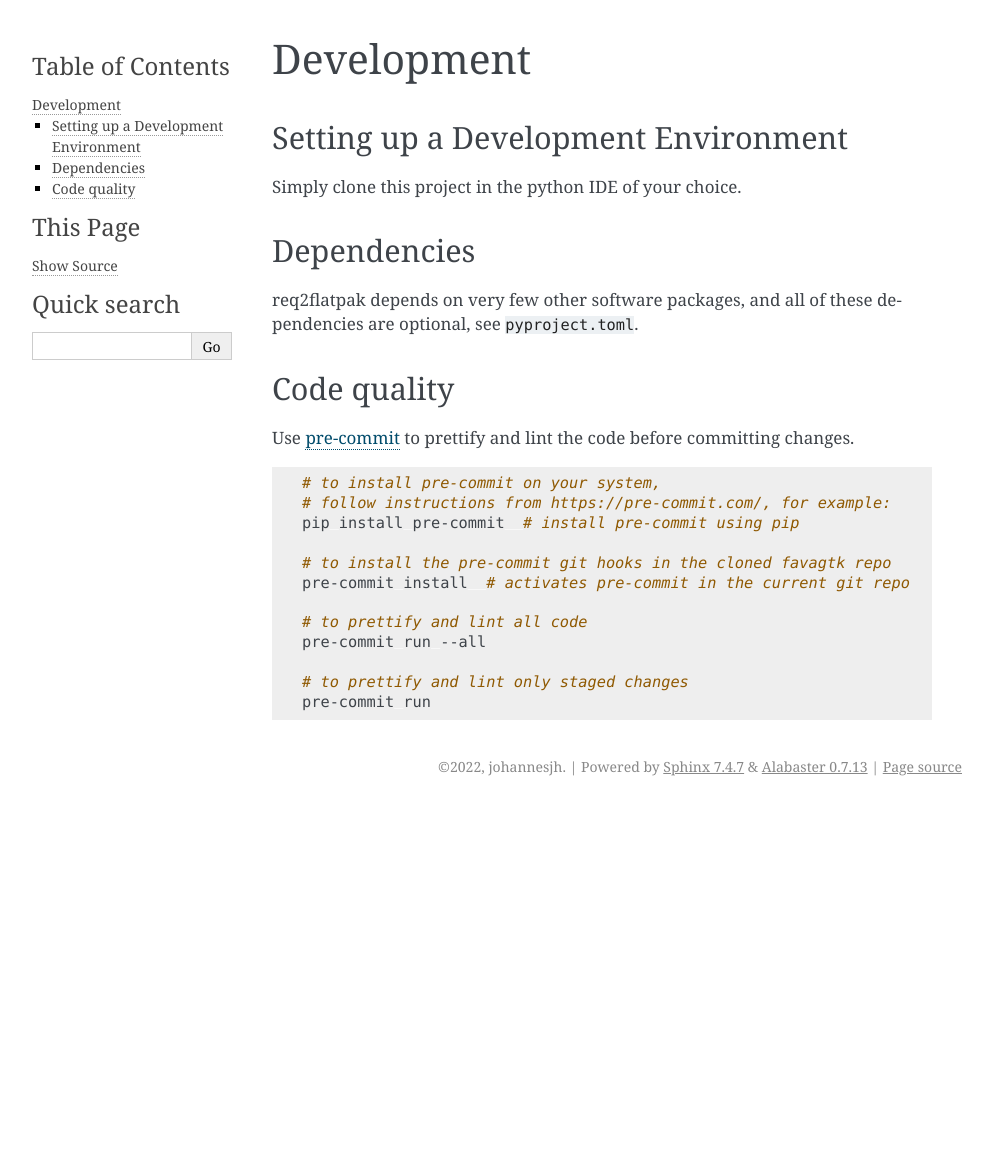
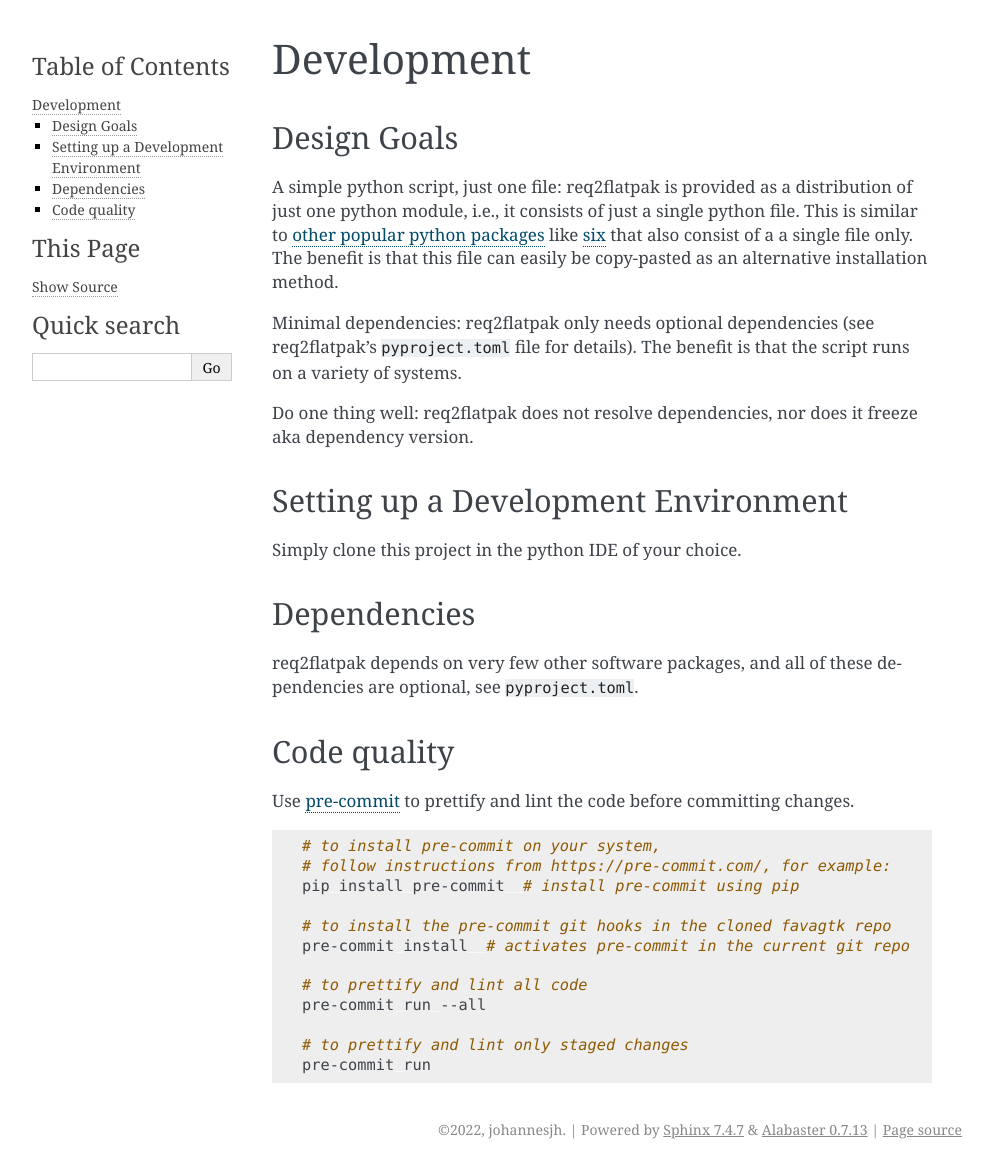
Before and after one commit to johannesjh/req2flatpak, a Sphinx documentation site: the page built from docs/source/development.rst, in a window 1280 px wide. Shown: the whole page, without its empty margins (148-1140 px from the left). Built offline with Sphinx 7.4.7, drawn with Linux system fonts in a browser that asks for light colours; before the commit the page ends 900 px from its top, so only the background shows below that.

Commit message:
removes path mingling from sphinx config

```diff
--- a/docs/source/conf.py
+++ b/docs/source/conf.py
@@ -1,5 +1,4 @@
 """Sphinx Configuration File."""
-
 
 # =============================================================================
 # Project information
@@ -10,18 +9,6 @@
 copyright = "2022, johannesjh"
 author = "johannesjh"
 release = "0.0.1"
-
-
-# =============================================================================
-# Path to source files
-# =============================================================================
-
-import os
-import sys
-
-sys.path.insert(0, os.path.abspath("../../req2flatpak"))
-sys.path.insert(0, os.path.abspath("../../tests"))
-
 
 # =============================================================================
 # General configuration
@@ -39,7 +26,6 @@
 templates_path = ["_templates"]
 exclude_patterns = []
 
-
 # =============================================================================
 # Options for HTML output
 # https://www.sphinx-doc.org/en/master/usage/configuration.html#options-for-html-output
--- a/docs/source/development.rst
+++ b/docs/source/development.rst
@@ -1,5 +1,27 @@
 Development
 ===========
+
+Design Goals
+------------
+
+A simple python script, just one file:
+req2flatpak is provided as a distribution of just one python module,
+i.e., it consists of just a single python file.
+This is similar to
+`other popular python packages <https://softwareengineering.stackexchange.com/a/243045>`__
+like `six <https://pypi.python.org/pypi/six>`__
+that also consist of a a single file only.
+The benefit is that this file can easily be copy-pasted
+as an alternative installation method.
+
+Minimal dependencies:
+req2flatpak only needs optional dependencies
+(see req2flatpak's ``pyproject.toml`` file for details).
+The benefit is that the script runs on a variety of systems.
+
+Do one thing well:
+req2flatpak does not resolve dependencies, nor does it freeze aka dependency version.
+
 
 Setting up a Development Environment
 ------------------------------------
```
Also changed, not shown: 3 other files.
